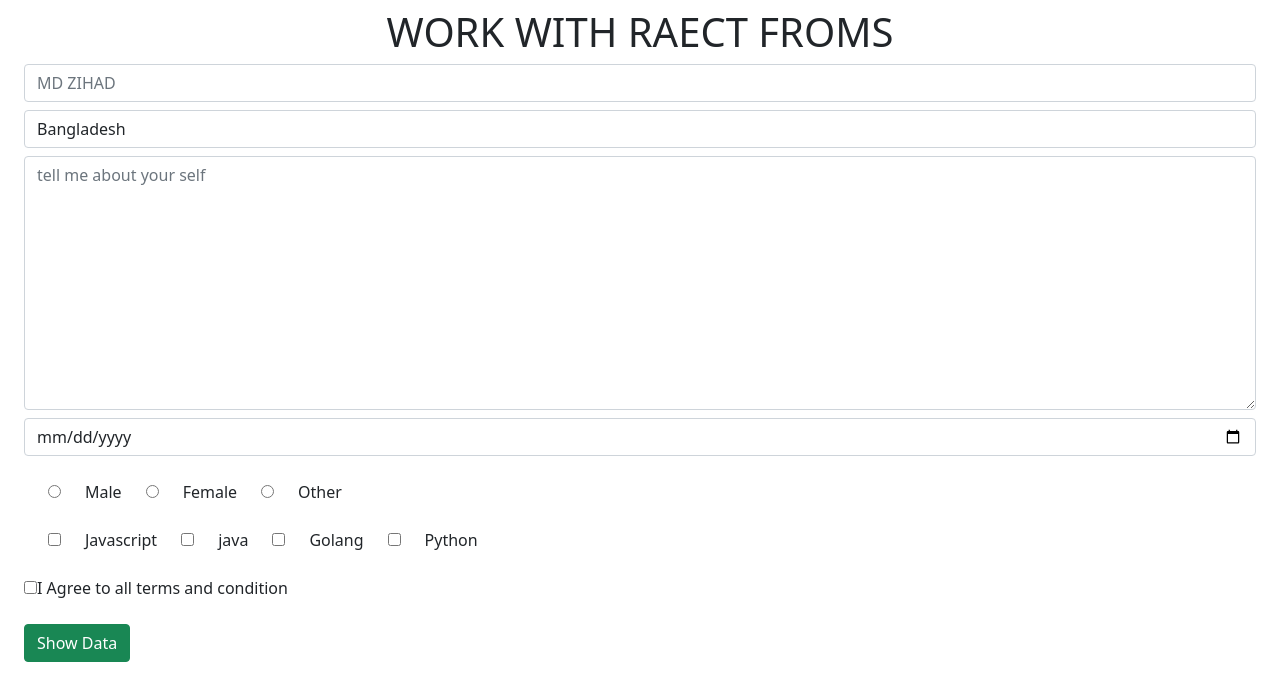
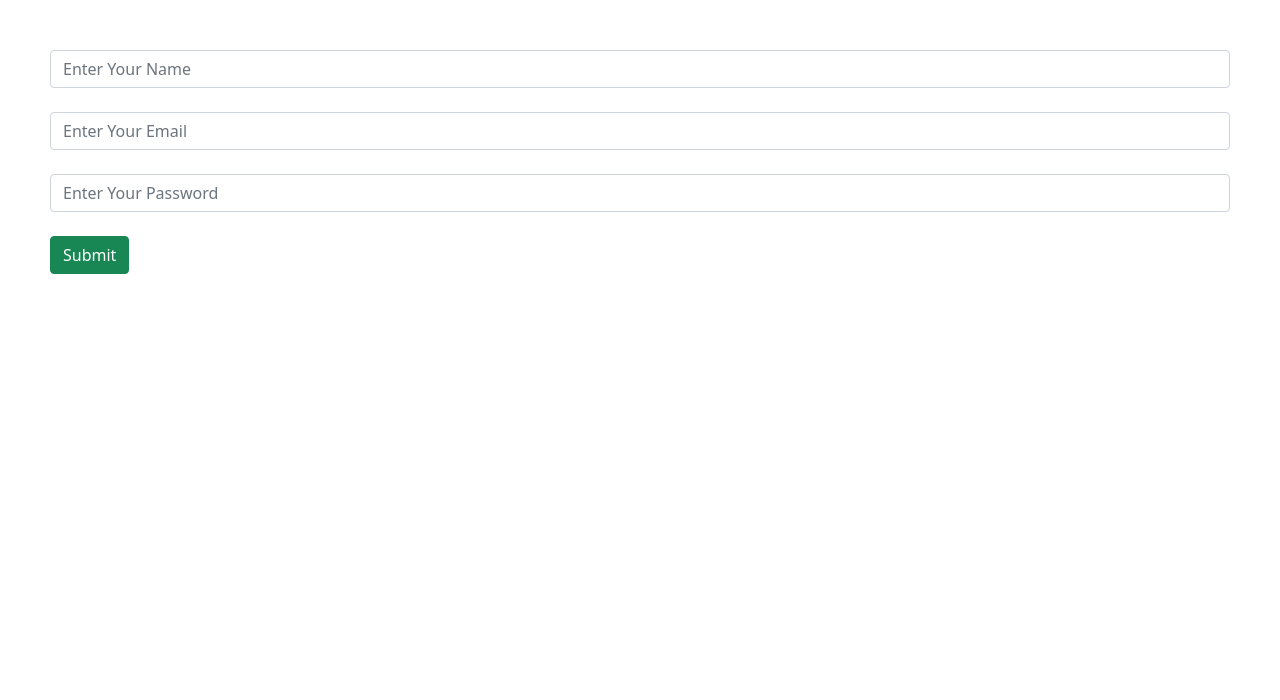
Before and after one commit to ZIHAD22/react-learning, a React (Create React App) app: page / in a window 1280 px wide. Shown: the top 700 px of the page. Built offline with nearby package versions, Linux system fonts and the light colour scheme.

Commit message:
complited uncontrolled from

```diff
--- a/src/App.jsx
+++ b/src/App.jsx
@@ -1,7 +1,8 @@
 import { Component } from "react";
 // import Profile from "./component/profile/index";
 // import State from "./state/state";
-import Inputs from "./inputs/index.js";
+// import Inputs from "./inputs/index.js";
+import UncontrolledForm from "./forms/uncontrolled";
 
 class App extends Component {
   render() {
@@ -9,7 +10,8 @@ class App extends Component {
       <div>
         {/* <Profile /> */}
         {/* <State /> */}
-        <Inputs />
+        {/* <Inputs /> */}
+        <UncontrolledForm />
       </div>
     );
   }
--- a/src/forms/uncontrolled.jsx
+++ b/src/forms/uncontrolled.jsx
@@ -0,0 +1,48 @@
+import { Component } from "react";
+
+class UncontrolledForm extends Component {
+  handleSubmit = (event) => {
+    event.preventDefault();
+    const data = {};
+    data.name = event.target.name.value;
+    data.email = event.target.email.value;
+    data.password = event.target.password.value;
+    console.log(data);
+    event.target.reset();
+  };
+  render() {
+    return (
+      <div style={{ margin: "50px" }}>
+        <form onSubmit={this.handleSubmit}>
+          <input
+            className="form-control my-4"
+            type="text"
+            name="name"
+            id="name"
+            placeholder="Enter Your Name"
+          />
+          <input
+            className="form-control my-4"
+            type="email"
+            name="email"
+            id="email"
+            placeholder="Enter Your Email"
+          />
+          <input
+            className="form-control my-4"
+            type="password"
+            name="password"
+            id="password"
+            placeholder="Enter Your Password"
+          />
+
+          <button className="btn btn-success" type="submit">
+            Submit
+          </button>
+        </form>
+      </div>
+    );
+  }
+}
+
+export default UncontrolledForm;
```
